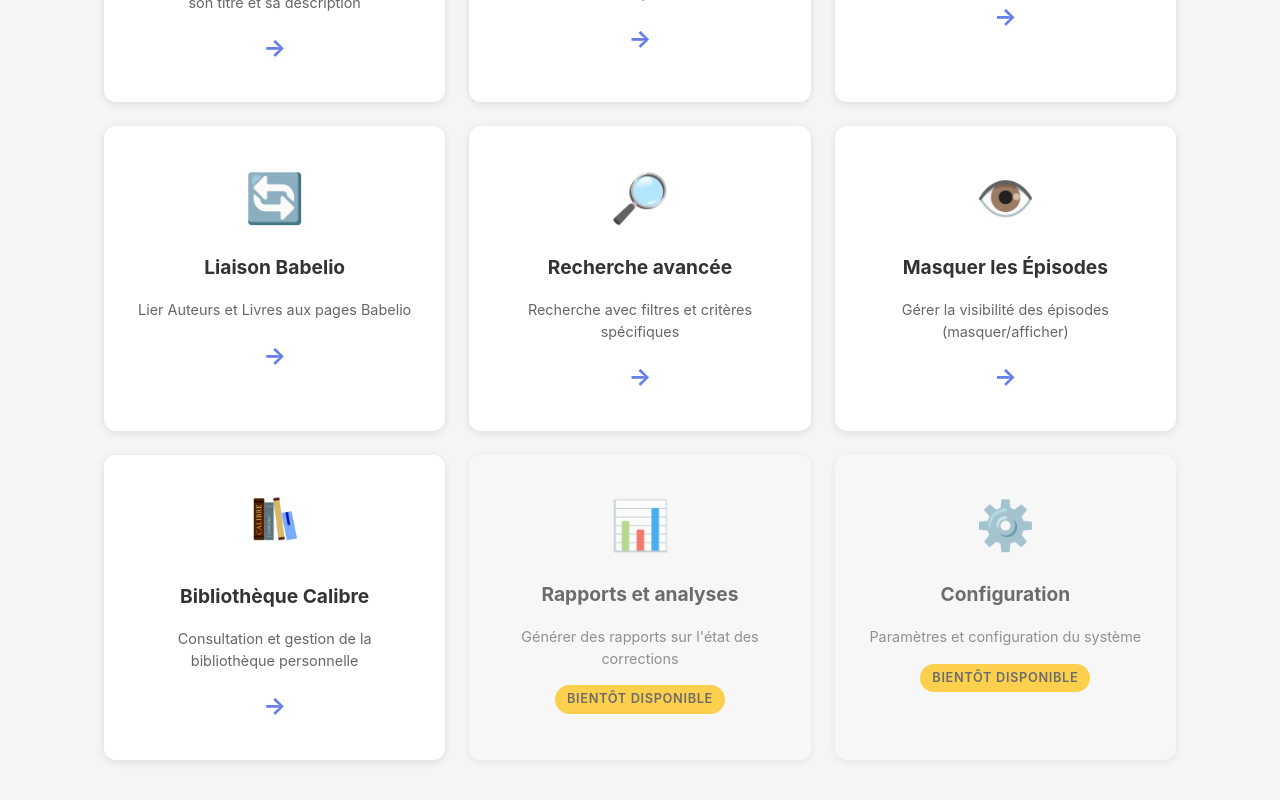
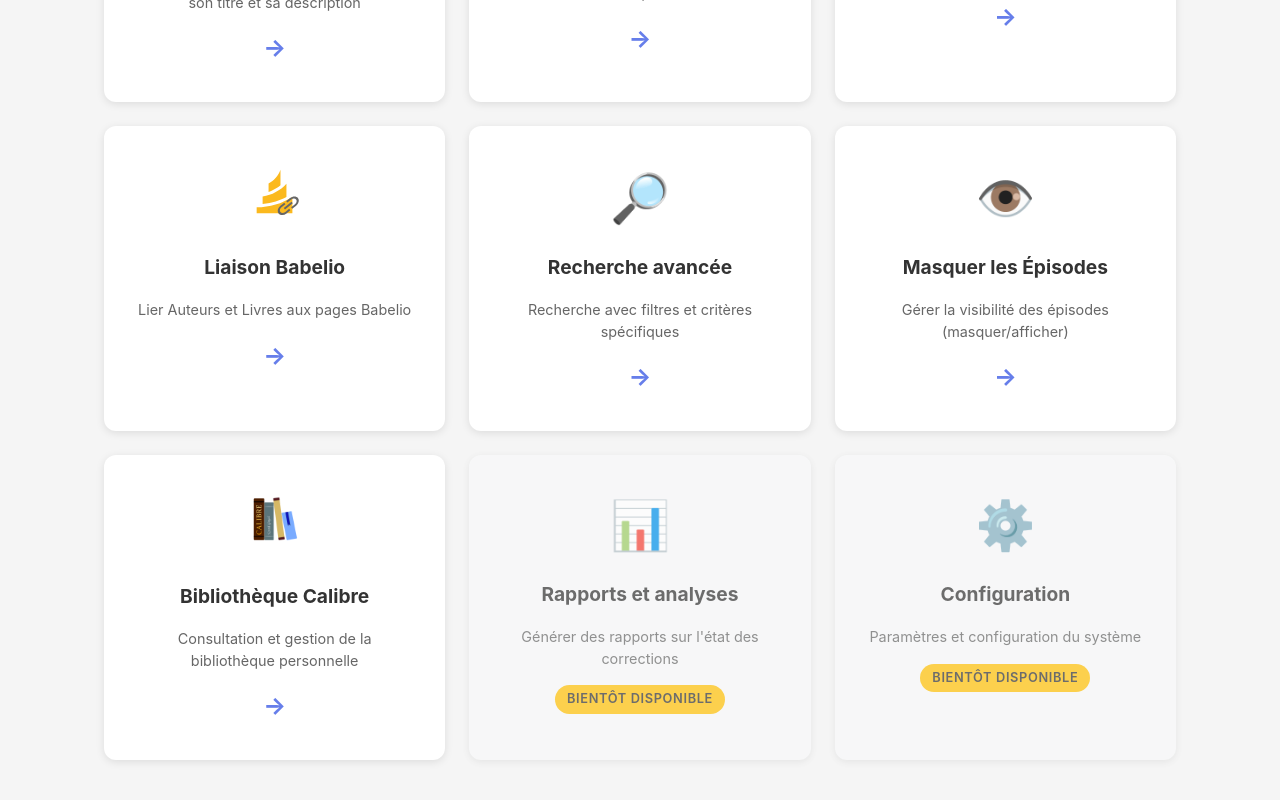
Before and after one commit to castorfou/back-office-lmelp, a Vue app in the folder frontend/: page / in a window 1280 px wide. Shown: the part 1261-2061 px from the top of the page. Built offline with nearby package versions, Linux system fonts and the light colour scheme; no server answers.

Commit message:
feat: add Babelio liaison icon to function card

```diff
--- a/frontend/src/views/Dashboard.vue
+++ b/frontend/src/views/Dashboard.vue
@@ -113,7 +113,9 @@
             data-testid="function-babelio-migration"
             @click="navigateToBabelioMigration"
           >
-            <div class="function-icon">🔄</div>
+            <div class="function-icon">
+              <img :src="babelioIconLiaison" alt="BabelioLiaison" class="function-icon-img" />
+            </div>
             <h3>Liaison Babelio</h3>
             <p>Lier Auteurs et Livres aux pages Babelio</p>
             <div class="function-arrow">→</div>
@@ -177,6 +179,7 @@
 import { statisticsService, livresAuteursService } from '../services/api.js';
 import TextSearchEngine from '../components/TextSearchEngine.vue';
 import babelioSymbol from '../assets/babelio-symbol.svg';
+import babelioSymbolLiaison from '../assets/babelio-symbol-liaison.svg';
 import calibreIcon from '../assets/calibre_logo.png';
 
 export default {
@@ -204,6 +207,7 @@ export default {
         couples_not_found_pas_en_base: null
       },
       babelioIcon: babelioSymbol,
+      babelioIconLiaison: babelioSymbolLiaison,
       calibreIcon: calibreIcon,
       loading: true,
       error: null
```
